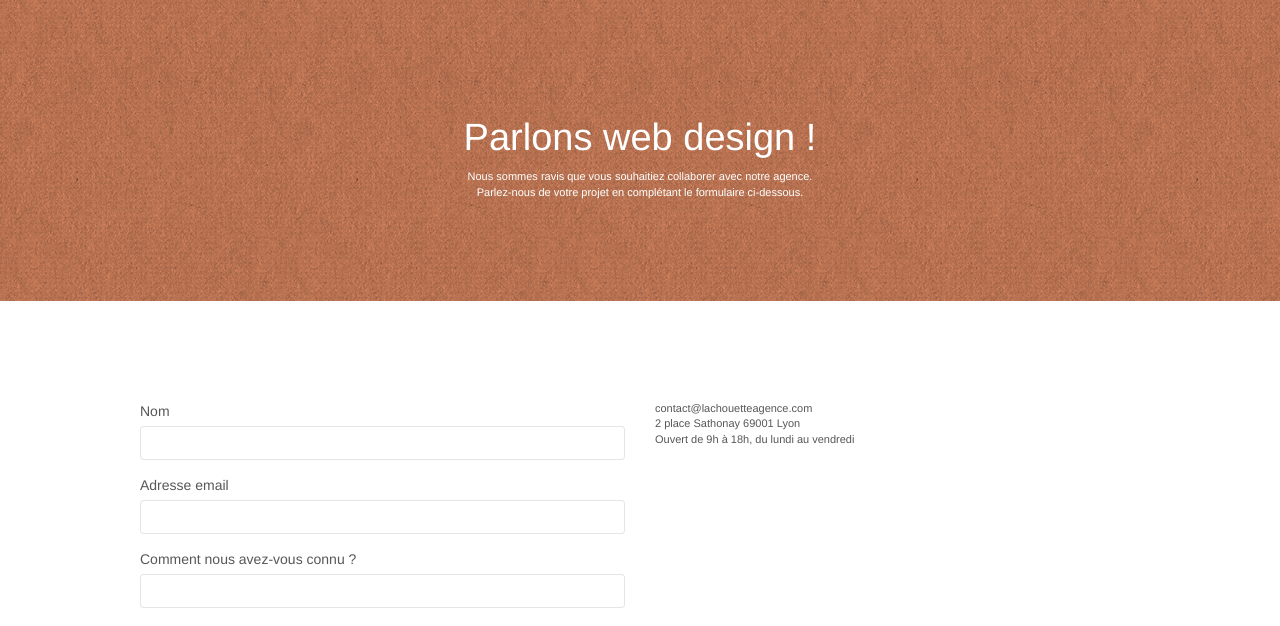
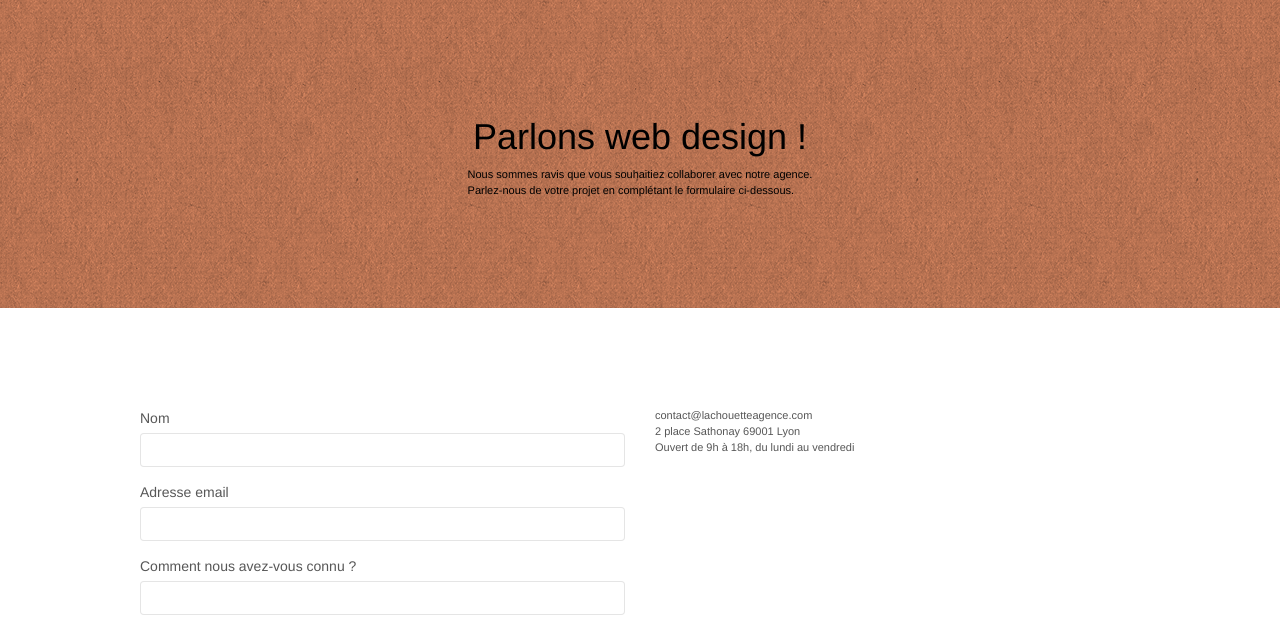
Before and after one commit to Salima-Aitkassi/11.11.2021.La-chouette-agence, a plain HTML site: page contact.html in a window 1280 px wide. Shown: the part 95-721 px from the top of the page. Drawn offline with nearby package versions, Linux system fonts and the light colour scheme; a script that the page names is missing.

Commit message:
modifications seo finies

```diff
--- a/contact.html
+++ b/contact.html
@@ -66,10 +66,10 @@
 			<div class="container bloc-lg">
 				<div class="row">
 					<div class="col-sm-12">
-						<h1 class="text-center hero-bloc-text tc-white">
+						<h1 class="contact-page">
 							Parlons web design !
 						</h1>
-						<p class="text-center mg-lg tc-white tight-width-whitespace">
+						<p class="contact-page">
 							Nous sommes ravis que vous souhaitiez collaborer avec notre agence.<br>
 							Parlez-nous de votre projet en complétant le formulaire ci-dessous.
 						</p>
--- a/style.css
+++ b/style.css
@@ -360,6 +360,12 @@ a:hover {
     float: right;
     position: relative;
     z-index: 2;
+}
+
+h1.contact-page, p.contact-page{
+    color: black!important;
+    display: flex;
+    justify-content: center;
 }
 
 @media (min-width: 768px) {
@@ -889,7 +895,9 @@ h4 {
         padding-left: constant(safe-area-inset-left);
         padding-right: constant(safe-area-inset-right);
     }
+
 }
+
 
 @media (max-width: 767px) {
     .page-container {
```
